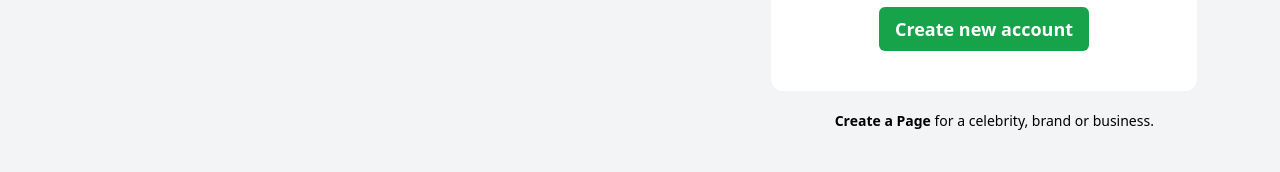
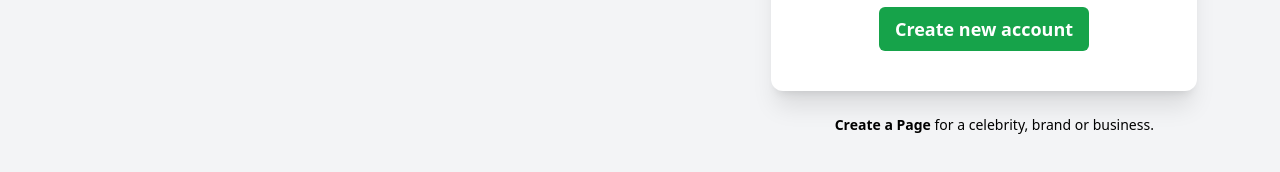
Before and after one commit to agonix007/Facebook-login-page-clone, a website built with Vite: page index.html in a window 1280 px wide. Shown: the part 386-558 px from the top of the page. Built offline with nearby package versions, Linux system fonts and the light colour scheme.

Commit message:
added shadow

```diff
--- a/index.html
+++ b/index.html
@@ -16,7 +16,7 @@
         </p>
       </div>
       <div
-        class="right flex flex-col bg-white p-8 rounded-xl w-1/3 text-lg relative"
+        class="right flex flex-col bg-white p-8 rounded-xl w-1/3 text-lg relative shadow-xl"
       >
         <input
           class="px-4 h-12 my-2 border border-1 border-gray-200 rounded-md outline-blue-500"
@@ -45,7 +45,7 @@
         >
           Create new account
         </button>
-        <p class="text-sm absolute -bottom-10 ml-8">
+        <p class="text-sm absolute -bottom-11 ml-8">
           <span class="font-bold hover:underline cursor-pointer"
             >Create a Page</span
           >
```
Also changed, not shown: dist/index.html, 2 other files.
